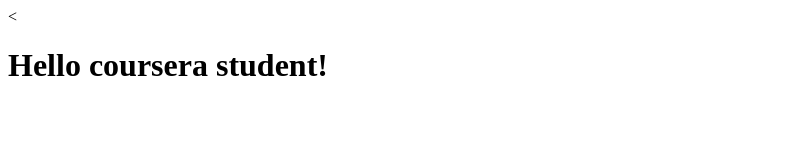
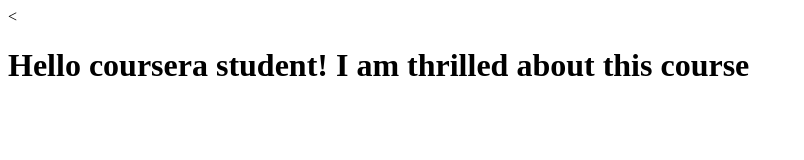
Before and after one commit to bathinirohith/coursera-test, a plain HTML site: page index.html in a window 1280 px wide. Shown: the whole page, without its empty margins (0-804 px from the left). Drawn offline with Linux system fonts and the light colour scheme.

Commit message:
Next version of web file.

```diff
--- a/index.html
+++ b/index.html
@@ -5,7 +5,7 @@
     <title>Hello coursera</title>
   </head>
   <body>
-    <<h1>Hello coursera student!</h1>
+    <<h1>Hello coursera student! I am thrilled about this course</h1>
 
   </body>
 </html>
```
Also changed, not shown: 1 other file.
